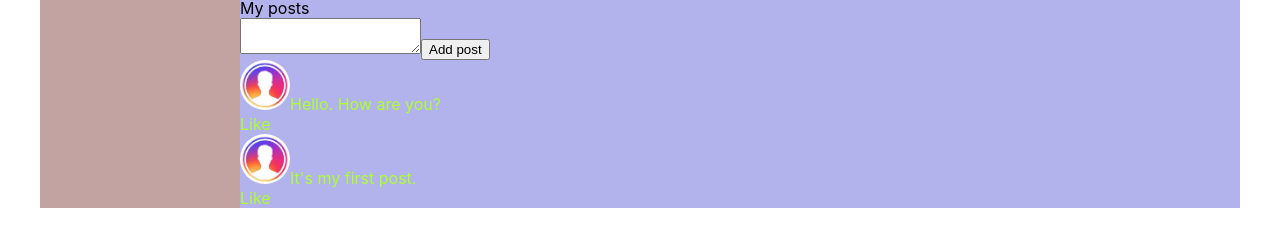
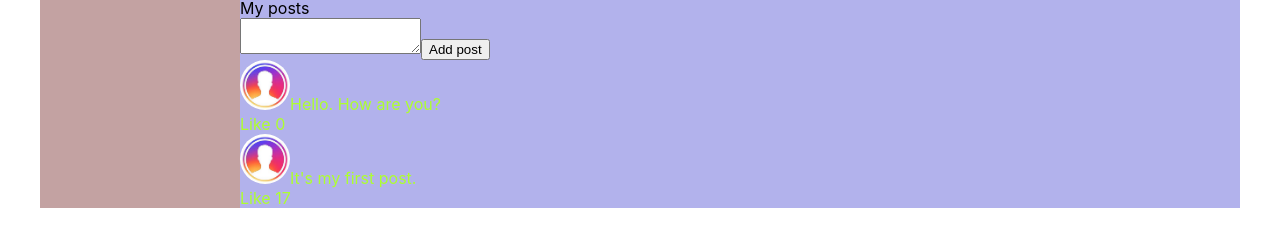
Before and after one commit to mylitvinov/my-it-app, a React (Create React App) app: page / in a window 1280 px wide. Shown: the part 386-632 px from the top of the page. Built offline with nearby package versions, Linux system fonts and the light colour scheme.

Commit message:
edit project - props

```diff
--- a/src/components/Profile/MyPosts/MyPosts.jsx
+++ b/src/components/Profile/MyPosts/MyPosts.jsx
@@ -11,8 +11,8 @@ const MyPosts = () => {
 
       </div>
       <div className={s.posts}>
-      <Post message = 'Hello. How are you?' />
-      <Post message = "It's my first post." />
+      <Post message = 'Hello. How are you?' likesCount = '0' />
+      <Post message = "It's my first post." likesCount = '17' />
            </div>
     </div>
   );
```
Also changed, not shown: src/components/Profile/MyPosts/Post/Post.jsx (+1 -1 lines).
